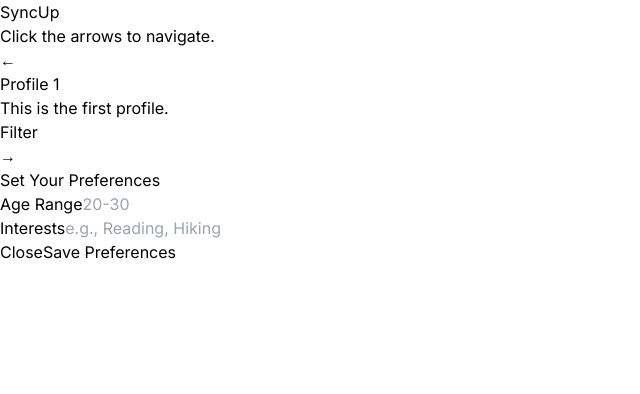
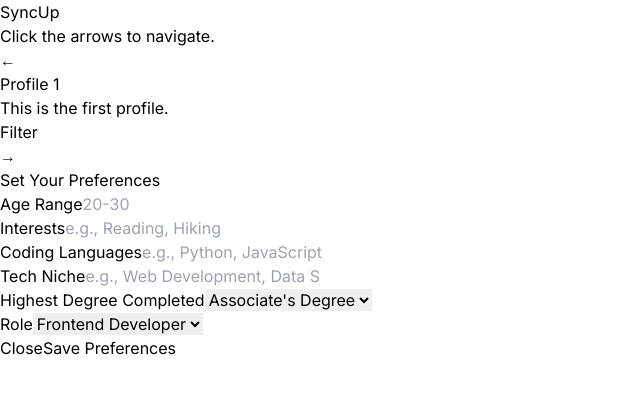
Before and after one commit to Fullooh/Headstarter-Final-Project, a Next.js app in the folder syncup/: page /newpage in a window 1280 px wide. Both pictures are taken after a click on the button "Filter". Shown: the top 394 px of the page, without its empty margins (0-640 px from the left). Built offline with nearby package versions, Linux system fonts and the light colour scheme.

Commit message:
New Page added and some restructuring

```diff
--- a/syncup/app/newpage/page.js
+++ b/syncup/app/newpage/page.js
@@ -77,20 +77,60 @@ export default function NewPage() {
     <div className="bg-white p-6 rounded-lg max-w-md w-full">
       <h3 className="text-xl font-bold mb-4 text-black">Set Your Preferences</h3>
       <form>
+        {/* Age Range */}
         <div className="mb-4">
           <label className="block text-sm font-medium text-gray-700">Age Range</label>
           <input type="text" className="mt-1 block w-full px-3 py-2 bg-gray-50 border border-gray-300 rounded-md shadow-sm text-gray-900" placeholder="20-30" />
         </div>
+
+        {/* Interests */}
         <div className="mb-4">
           <label className="block text-sm font-medium text-gray-700">Interests</label>
           <input type="text" className="mt-1 block w-full px-3 py-2 bg-gray-50 border border-gray-300 rounded-md shadow-sm text-gray-900" placeholder="e.g., Reading, Hiking" />
         </div>
+
+        {/* Coding Languages */}
+        <div className="mb-4">
+          <label className="block text-sm font-medium text-gray-700">Coding Languages</label>
+          <input type="text" className="mt-1 block w-full px-3 py-2 bg-gray-50 border border-gray-300 rounded-md shadow-sm text-gray-900" placeholder="e.g., Python, JavaScript" />
+        </div>
+
+        {/* Tech Niche */}
+        <div className="mb-4">
+          <label className="block text-sm font-medium text-gray-700">Tech Niche</label>
+          <input type="text" className="mt-1 block w-full px-3 py-2 bg-gray-50 border border-gray-300 rounded-md shadow-sm text-gray-900" placeholder="e.g., Web Development, Data Science" />
+        </div>
+
+        {/* Highest Degree Completed */}
+        <div className="mb-4">
+          <label className="block text-sm font-medium text-gray-700">Highest Degree Completed</label>
+          <select className="mt-1 block w-full px-3 py-2 bg-gray-50 border border-gray-300 rounded-md shadow-sm text-gray-900">
+            <option value="associate">Associate's Degree</option>
+            <option value="bachelor">Bachelor's Degree</option>
+            <option value="master">Master's Degree</option>
+            <option value="doctoral">Doctoral Degree</option>
+          </select>
+        </div>
+
+        {/* Role */}
+        <div className="mb-4">
+          <label className="block text-sm font-medium text-gray-700">Role</label>
+          <select className="mt-1 block w-full px-3 py-2 bg-gray-50 border border-gray-300 rounded-md shadow-sm text-gray-900">
+            <option value="frontend">Frontend Developer</option>
+            <option value="backend">Backend Developer</option>
+            <option value="analyst">Analyst</option>
+            <option value="other">Other</option>
+          </select>
+        </div>
+
+        {/* Buttons */}
         <button type="button" onClick={toggleModal} className="bg-red-500 hover:bg-red-700 text-white py-2 px-4 rounded">Close</button>
         <button type="submit" className="bg-blue-600 hover:bg-blue-800 text-white py-2 px-4 rounded float-right">Save Preferences</button>
       </form>
     </div>
   </div>
 )}
+
     </div>
   );
 }
```
Lines whose indentation alone changed are shown as unchanged.
